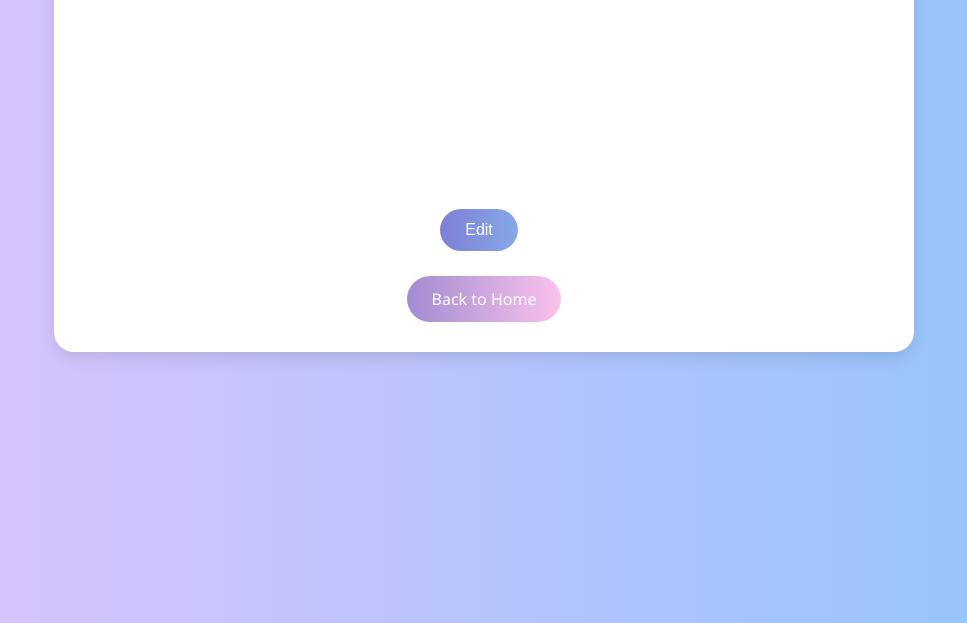
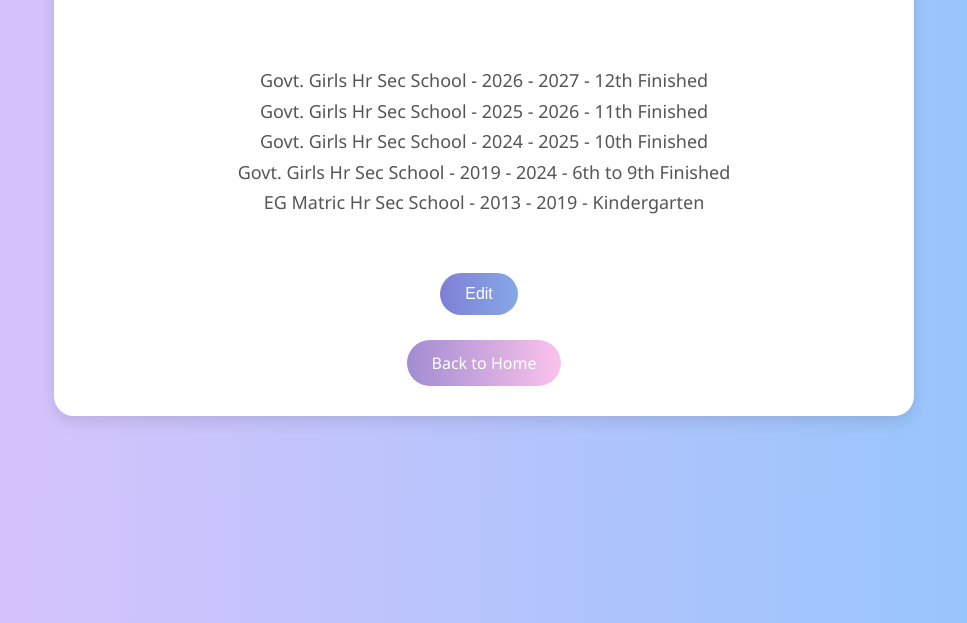
Before and after one commit to anelofernisha/Own_Web_Page, a plain HTML site: page education.html in a window 1280 px wide. Shown: the part 177-800 px from the top of the page, without its empty margins (156-1123 px from the left). Drawn offline with Linux system fonts and the light colour scheme.

Commit message:
Update education.html

```diff
--- a/education.html
+++ b/education.html
@@ -1,7 +1,7 @@
 <!DOCTYPE html>
 <html>
 <head>
-    <title>My education</title>
+    <title>My Education</title>
 
     <style>
 
@@ -34,6 +34,7 @@
             border-radius: 10px;
             border: 2px solid transparent;
             min-height: 120px;
+            white-space: pre-line;
         }
 
         /* When editing */
@@ -43,7 +44,6 @@
         }
 
         button {
-
             margin-top: 20px;
             padding: 12px 25px;
             border: none;
@@ -53,7 +53,6 @@
             font-size: 16px;
             transition: 0.3s;
             margin-right: 10px;
-
         }
 
         #editBtn {
@@ -95,7 +94,6 @@
 
         <p id="educationText"></p>
 
-        <!-- Buttons -->
         <button id="editBtn">Edit</button>
         <button id="saveBtn">Save</button>
 
@@ -108,47 +106,47 @@
     <script>
 
         const educationText = document.getElementById("educationText");
-
         const editBtn = document.getElementById("editBtn");
-
         const saveBtn = document.getElementById("saveBtn");
 
-        // Load saved text
-       educationText.innerHTML =
-    localStorage.getItem("educationData") || "";
+        // Default education details
+        const defaultEducation = `
+Govt. Girls Hr Sec School - 2026 - 2027 - 12th Finished
+Govt. Girls Hr Sec School - 2025 - 2026 - 11th Finished
+Govt. Girls Hr Sec School - 2024 - 2025 - 10th Finished
+Govt. Girls Hr Sec School - 2019 - 2024 - 6th to 9th Finished
+EG Matric Hr Sec School - 2013 - 2019 - Kindergarten
+        `;
 
-
+        // Load saved data or default data
+        educationText.innerText =
+            localStorage.getItem("educationData") || defaultEducation;
 
         // Edit button
         editBtn.addEventListener("click", () => {
 
             educationText.contentEditable = true;
-
             educationText.focus();
 
             educationText.classList.add("editing");
 
             editBtn.style.display = "none";
-
             saveBtn.style.display = "inline-block";
 
         });
-
 
         // Save button
         saveBtn.addEventListener("click", () => {
 
             localStorage.setItem(
                 "educationData",
-                educationText.innerHTML
+                educationText.innerText
             );
 
             educationText.contentEditable = false;
-
             educationText.classList.remove("editing");
 
             saveBtn.style.display = "none";
-
             editBtn.style.display = "inline-block";
 
             alert("Education details saved successfully!");
```
